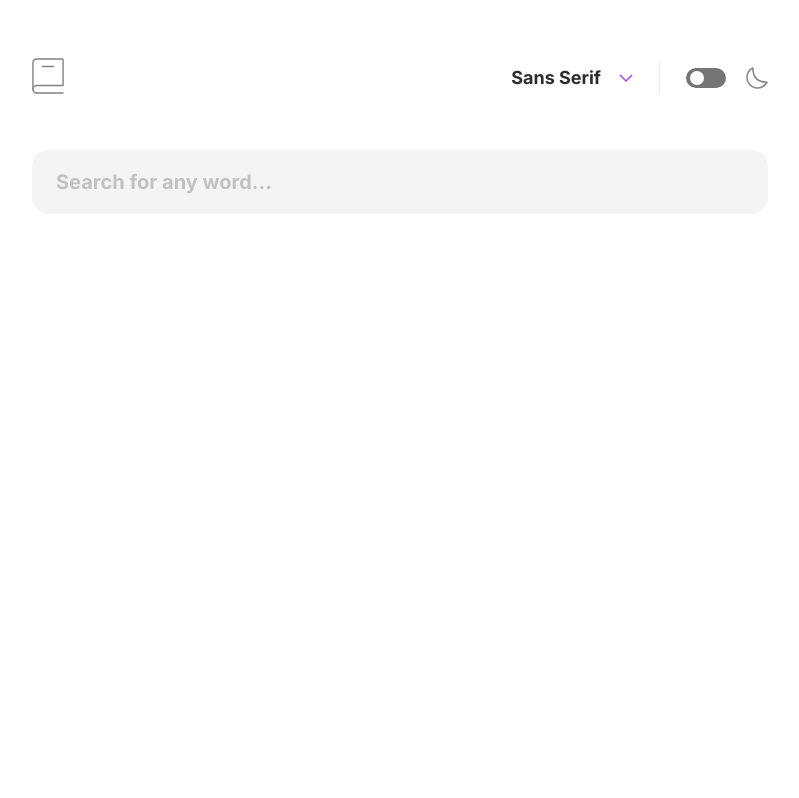
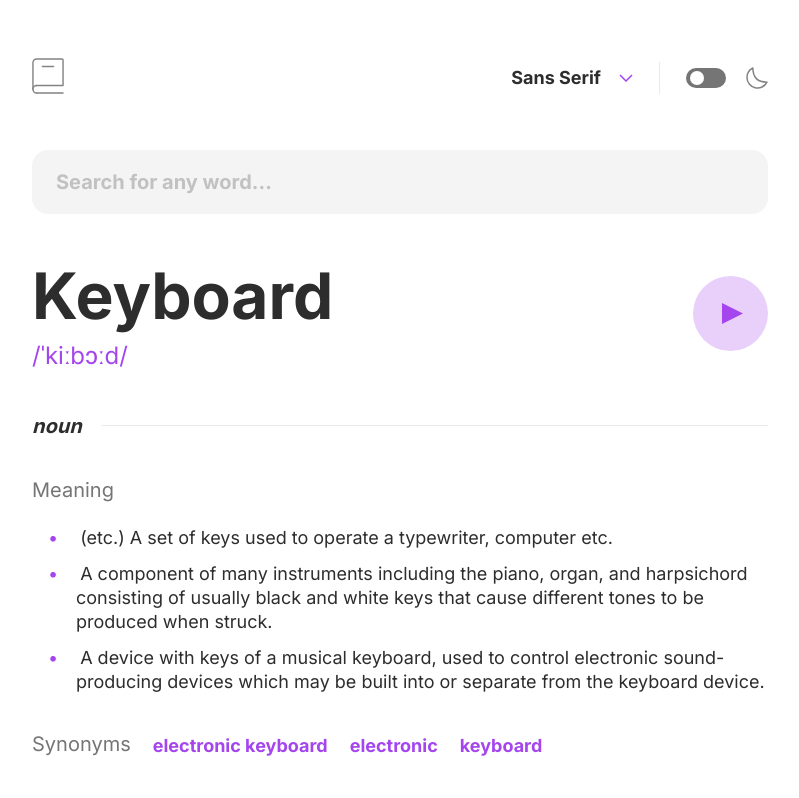
Before and after one commit to GuimaraesJC/dictionary-web-app, a React (Create React App) app: page / in a window 1280 px wide. Shown: the top 798 px of the page, without its empty margins (240-1039 px from the left). Built offline with nearby package versions, Linux system fonts and the light colour scheme.

Commit message:
Creates structure for Content

```diff
--- a/src/components/App/index.tsx
+++ b/src/components/App/index.tsx
@@ -1,5 +1,6 @@
 import Header from 'components/Header';
 import SearchInput from 'components/SearchInput';
+import Content from 'components/Content';
 
 import * as S from './styles';
 
@@ -8,6 +9,7 @@ function App() {
     <S.Wrapper>
       <Header />
       <SearchInput />
+      <Content />
     </S.Wrapper>
   );
 }
--- /dev/null
+++ b/src/components/Content/ContentHeader/index.tsx
@@ -0,0 +1,15 @@
+import * as S from './styles';
+
+function ContentHeader() {
+  return (
+    <S.Wrapper>
+      <S.WordContainer>
+        <S.Word>Keyboard</S.Word>
+        <S.Phonetic>/ˈkiːbɔːd/</S.Phonetic>
+      </S.WordContainer>
+      <S.PlayButton />
+    </S.Wrapper>
+  );
+}
+
+export default ContentHeader;
--- /dev/null
+++ b/src/components/Content/ContentHeader/styles.ts
@@ -0,0 +1,40 @@
+import styled from 'styled-components';
+import {ReactComponent as PlayIcon} from 'assets/images/icon-play.svg';
+
+export const Wrapper = styled.section`
+  display: flex;
+  align-items: center;
+  justify-content: space-between;
+`;
+
+export const WordContainer = styled.div`
+  display: flex;
+  flex-direction: column;
+`;
+
+export const Word = styled.h1`
+  font-size: 4rem;
+  font-weight: 700;
+  line-height: 4.75rem;
+  font-family: 'Inter'; // TODO: Change font dynamically
+`;
+
+export const Phonetic = styled.h2`
+  font-size: 1.5rem;
+  line-height: 1.75rem;
+  font-family: 'Inter'; // TODO: Change font dynamically (verify)
+  color: ${({ theme }) => theme.colors.purple};
+  margin-top: 0.5rem;
+`;
+
+export const PlayButton = styled(PlayIcon)`
+  cursor: pointer;
+
+   &:hover * {
+    opacity: 1;
+
+    path {
+      fill: ${({ theme }) => theme.colors.white};
+    }
+   }
+`;
--- /dev/null
+++ b/src/components/Content/ContentSection/index.tsx
@@ -0,0 +1,43 @@
+import * as S from './styles';
+
+function ContentSection() {
+  return (
+    <S.Wrapper>
+      <S.PartOfSpeech>noun</S.PartOfSpeech>
+      <S.Identifier>Meaning</S.Identifier>
+      <S.Meanings>
+        <S.Definition>
+          (etc.) A set of keys used to operate a typewriter, computer etc.
+        </S.Definition>
+        <S.Definition>
+          A component of many instruments including the piano, organ,
+          and harpsichord consisting of usually black and white keys
+          that cause different tones to be produced when struck.
+        </S.Definition>
+        <S.Definition>
+          A device with keys of a musical keyboard, used to control electronic
+          sound-producing devices which may be built into or separate from the
+          keyboard device.
+        </S.Definition>
+      </S.Meanings>
+      <S.RelatedWordsContainer>
+        <S.Identifier>Synonyms</S.Identifier>
+        <S.LinksContainer>
+          <S.RelatedWordLink>electronic keyboard</S.RelatedWordLink>
+          <S.RelatedWordLink>electronic</S.RelatedWordLink>
+          <S.RelatedWordLink>keyboard</S.RelatedWordLink>
+        </S.LinksContainer>
+      </S.RelatedWordsContainer>
+      <S.RelatedWordsContainer>
+        <S.Identifier>Antonyms</S.Identifier>
+        <S.LinksContainer>
+          <S.RelatedWordLink>electronic keyboard</S.RelatedWordLink>
+          <S.RelatedWordLink>electronic</S.RelatedWordLink>
+          <S.RelatedWordLink>keyboard</S.RelatedWordLink>
+        </S.LinksContainer>
+      </S.RelatedWordsContainer>
+    </S.Wrapper>
+  );
+}
+
+export default ContentSection;
--- /dev/null
+++ b/src/components/Content/ContentSection/styles.ts
@@ -0,0 +1,87 @@
+import styled from 'styled-components';
+
+export const Wrapper = styled.section`
+  display: flex;
+  flex-direction: column;
+  margin-top: 2.625rem;
+`;
+
+export const PartOfSpeech = styled.h3`
+  display: flex;
+  align-items: center;
+  font-size: 1.25rem;
+  font-weight: 700;
+  font-style: italic;
+  line-height: 1.75rem;
+  font-family: 'Inter'; // TODO: Change font dynamically
+  margin-bottom: 2.5rem;
+
+  &::after {
+    content: '';
+    display: block;
+    width: 100%;
+    height: 1px;
+    margin-left: 1.25rem;
+    background-color: ${({ theme }) => theme.colors.grayLighter};
+  }
+`;
+
+export const Identifier = styled.span`
+  color: ${({ theme }) => theme.colors.gray};
+  font-size: 1.25rem;
+  font-family: 'Inter'; // TODO: Change font dynamically
+  line-height: 1.25rem;
+`;
+
+export const Meanings = styled.ul`
+  margin: 1.625rem 0 2.5rem 1.375rem;
+`;
+
+export const Definition = styled.li`
+  text-indent: -3rem;
+  margin-top: 0.75rem;
+  margin-left: 1.375rem;
+  font-size: 1.125rem;
+  font-family: 'Inter'; // TODO: Change font dynamically
+  line-height: 1.5rem;
+
+  &:first-of-type {
+    margin-top: 0;
+  }
+
+  &::before {
+    content: '•';
+    color: ${({ theme }) => theme.colors.purple};
+    margin: 0 1.375rem 0 1.25rem;
+  }
+`;
+
+export const RelatedWordsContainer = styled.div`
+  display: flex;
+  align-items: flex-start;
+  margin-bottom: 2.5rem;
+
+  &:last-of-type {
+    margin-bottom: 0;
+  }
+`;
+
+export const LinksContainer = styled.div`
+  display: flex;
+  flex-wrap: wrap;
+`;
+
+export const RelatedWordLink = styled.a`
+  color: ${({ theme }) => theme.colors.purple};
+  font-size: 1.125rem;
+  font-weight: 700;
+  font-family: 'Inter'; // TODO: Change font dynamically
+  line-height: 1.5rem;
+  margin-left: 1.375rem;
+  transition: all 0.2s ease-in;
+
+  &:hover {
+    text-decoration: underline;
+    filter: brightness(0.9);
+  }
+`;
--- a/src/components/Content/index.tsx
+++ b/src/components/Content/index.tsx
@@ -1,5 +1,17 @@
+import ContentHeader from './ContentHeader';
+import ContentSection from './ContentSection';
+
+import * as S from './styles';
+
 function Content() {
-  return <main>Main Content</main>;
+  return (
+    <S.Wrapper>
+      <ContentHeader />
+      <ContentSection />
+      <ContentSection />
+      <ContentSection />
+    </S.Wrapper>
+  );
 }
 
 export default Content;
--- /dev/null
+++ b/src/components/Content/styles.ts
@@ -0,0 +1,5 @@
+import styled from 'styled-components';
+
+export const Wrapper = styled.main`
+  margin-top: 2.75rem;
+`;
```
